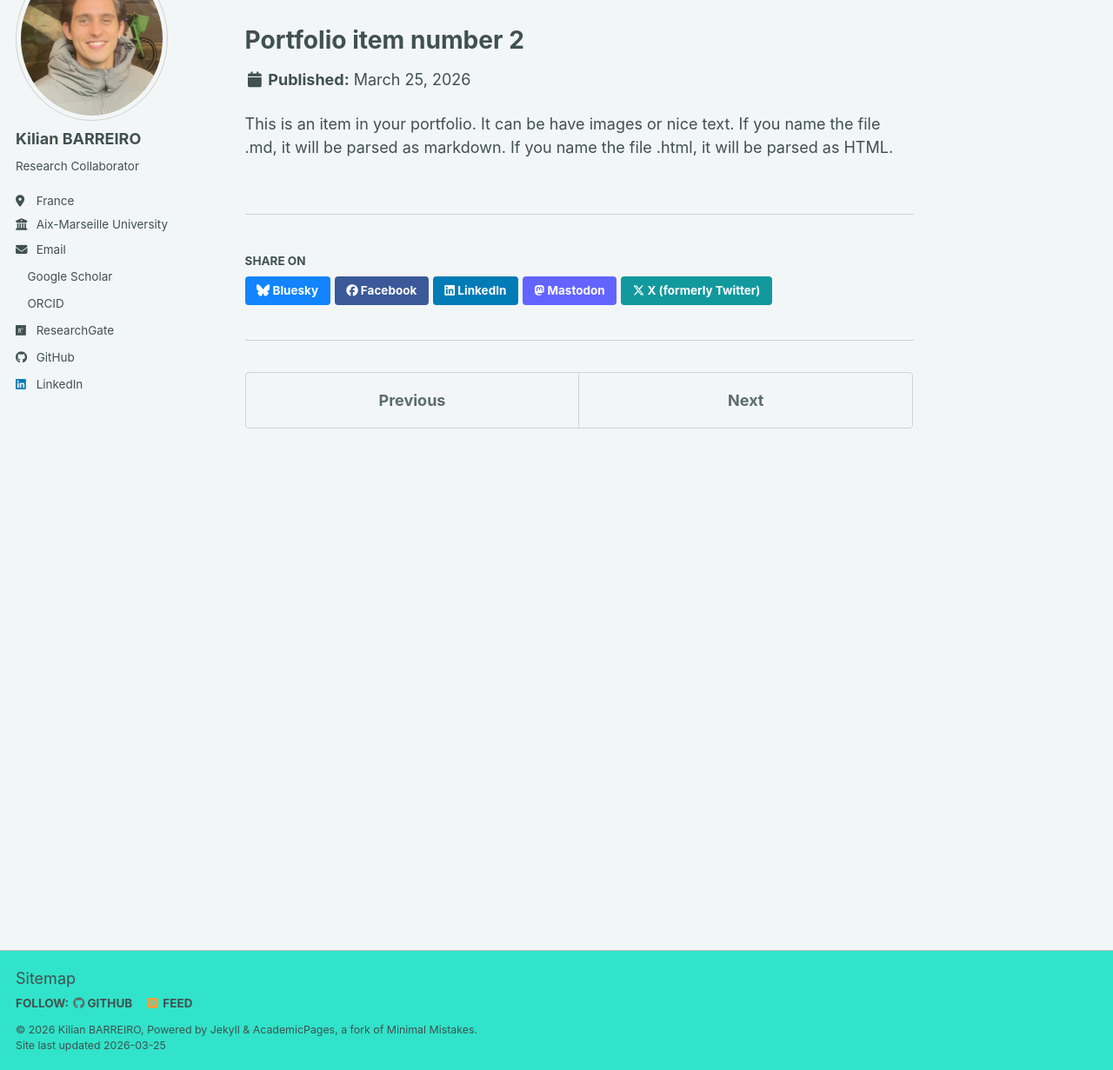
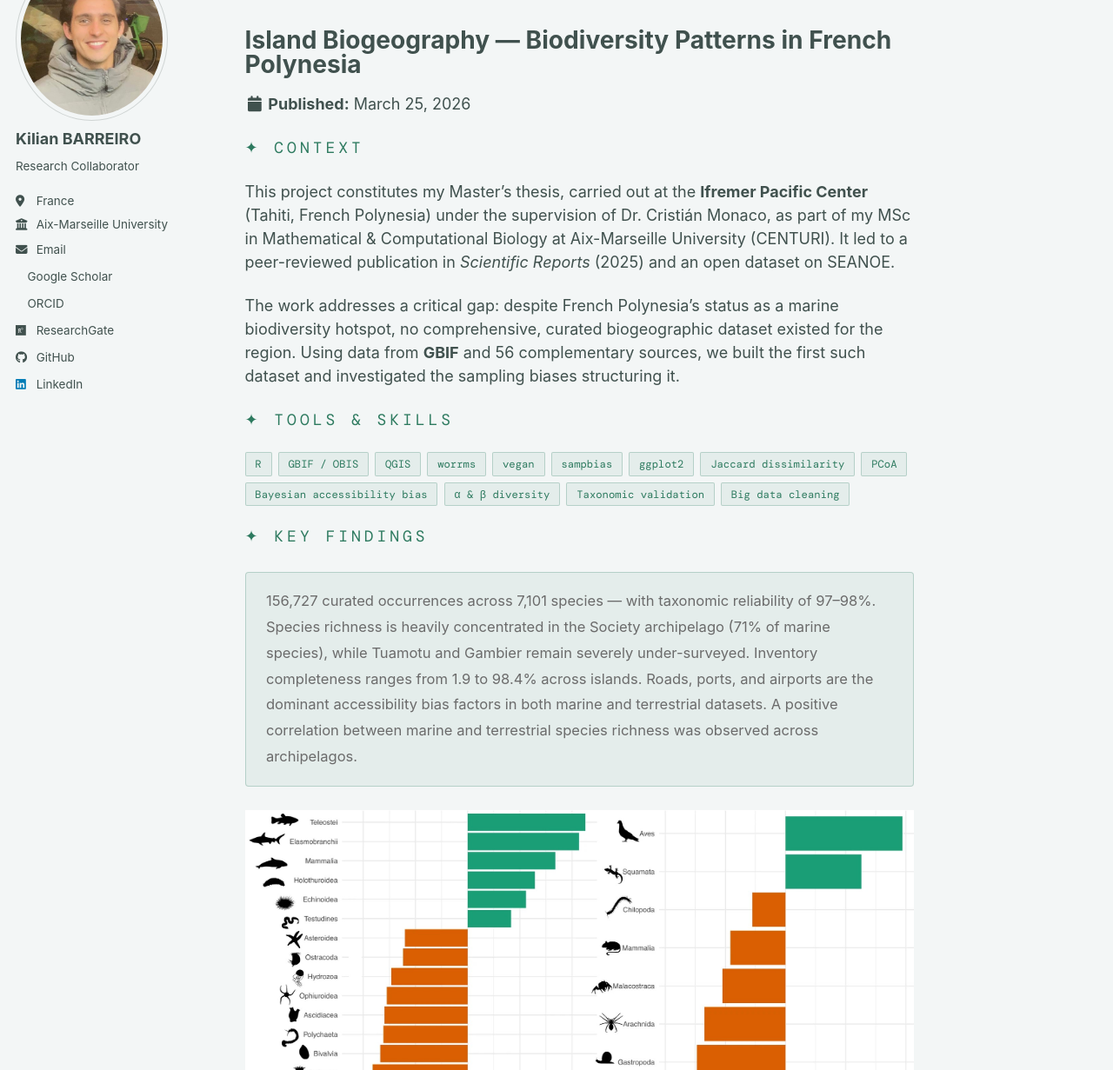
Before and after one commit to KilianBARREIRO/KilianBARREIRO.github.io, a Jekyll site: the page built from _portfolio/portfolio-2.md, in a window 1280 px wide and 1400 px high, cut to the strip 169-1400 px from the top of the window. Shown: the whole strip at 87% size. Built offline with Jekyll 4.4.1, drawn with Linux system fonts in a browser that asks for light colours; some web fonts are replaced; a script bundle is joined from its source files by our own code; library files that are not in the unit come from our copies; some of the changed text lies outside the part shown.

Commit message:
portfolio 2

```diff
--- /dev/null
+++ b/_portfolio/portfolio-2.md
@@ -0,0 +1,117 @@
+---
+title: "Island Biogeography — Biodiversity Patterns in French Polynesia"
+excerpt: "First curated biogeographic dataset for marine and terrestrial animal species across 119 islands and atolls of French Polynesia, with bias quantification and multi-scale biodiversity analyses.<br/><img src='/images/portfolio_m2internship_display.jpeg' width='500' height='300' style='display: block; clear: both; margin: 12px 0 12px 0;'>"
+collection: portfolio
+---
+
+<style>
+@import url('https://fonts.googleapis.com/css2?family=DM+Mono:wght@300;400&display=swap');
+
+:root {
+  --kb-accent:        #2d7a5f;
+  --kb-accent-bg:     rgba(45,122,95,0.07);
+  --kb-accent-border: rgba(45,122,95,0.25);
+  --kb-gold:          #a07840;
+  --kb-heading:       #1a1a1a;
+  --kb-muted:         #6b6b6b;
+}
+
+.kb-section-label {
+  font-family: 'DM Mono', monospace;
+  font-size: 0.66rem;
+  letter-spacing: 0.22em;
+  text-transform: uppercase;
+  color: var(--kb-accent);
+  margin-top: 2rem;
+  margin-bottom: 0.6rem;
+}
+
+.kb-tags {
+  display: flex;
+  flex-wrap: wrap;
+  gap: 0.4rem;
+  margin: 0.6rem 0 1.2rem;
+}
+
+.kb-tag {
+  font-family: 'DM Mono', monospace;
+  font-size: 0.68rem;
+  color: var(--kb-accent);
+  border: 1px solid var(--kb-accent-border);
+  background: var(--kb-accent-bg);
+  padding: 0.2rem 0.6rem;
+  border-radius: 2px;
+}
+
+.kb-highlight {
+  background: var(--kb-accent-bg);
+  border: 1px solid var(--kb-accent-border);
+  border-radius: 4px;
+  padding: 1rem 1.3rem;
+  margin: 1.5rem 0;
+  font-size: 0.92rem;
+  color: var(--kb-muted);
+  line-height: 1.8;
+}
+
+.kb-download {
+  display: inline-flex;
+  align-items: center;
+  gap: 0.5rem;
+  font-family: 'DM Mono', monospace;
+  font-size: 0.74rem;
+  letter-spacing: 0.08em;
+  color: var(--kb-accent);
+  border: 1px solid var(--kb-accent-border);
+  background: var(--kb-accent-bg);
+  padding: 0.4rem 0.9rem;
+  border-radius: 2px;
+  text-decoration: none;
+  margin-top: 1rem;
+  margin-right: 0.5rem;
+}
+</style>
+
+<p class="kb-section-label">✦ Context</p>
+
+This project constitutes my Master's thesis, carried out at the **Ifremer Pacific Center** (Tahiti, French Polynesia) under the supervision of Dr. Cristián Monaco, as part of my MSc in Mathematical & Computational Biology at Aix-Marseille University (CENTURI). It led to a peer-reviewed publication in *Scientific Reports* (2025) and an open dataset on SEANOE.
+
+The work addresses a critical gap: despite French Polynesia's status as a marine biodiversity hotspot, no comprehensive, curated biogeographic dataset existed for the region. Using data from **GBIF** and 56 complementary sources, we built the first such dataset and investigated the sampling biases structuring it.
+
+<p class="kb-section-label">✦ Tools & Skills</p>
+
+<div class="kb-tags">
+  <span class="kb-tag">R</span>
+  <span class="kb-tag">GBIF / OBIS</span>
+  <span class="kb-tag">QGIS</span>
+  <span class="kb-tag">worrms</span>
+  <span class="kb-tag">vegan</span>
+  <span class="kb-tag">sampbias</span>
+  <span class="kb-tag">ggplot2</span>
+  <span class="kb-tag">Jaccard dissimilarity</span>
+  <span class="kb-tag">PCoA</span>
+  <span class="kb-tag">Bayesian accessibility bias</span>
+  <span class="kb-tag">α & β diversity</span>
+  <span class="kb-tag">Taxonomic validation</span>
+  <span class="kb-tag">Big data cleaning</span>
+</div>
+
+<p class="kb-section-label">✦ Key Findings</p>
+
+<div class="kb-highlight">
+  156,727 curated occurrences across 7,101 species — with taxonomic reliability of 97–98%. Species richness is heavily concentrated in the Society archipelago (71% of marine species), while Tuamotu and Gambier remain severely under-surveyed. Inventory completeness ranges from 1.9 to 98.4% across islands. Roads, ports, and airports are the dominant accessibility bias factors in both marine and terrestrial datasets. A positive correlation between marine and terrestrial species richness was observed across archipelagos.
+</div>
+
+![Observed species richness across French Polynesia — marine (left) and terrestrial (right)](/images/portfolio_m2internship_display.jpeg)
+
+<p class="kb-section-label">✦ Outputs</p>
+
+<a class="kb-download" href="/files/Portfolio_Master_Thesis_Biogeography.pdf">
+  📄 Master thesis (PDF)
+</a>
+<a class="kb-download" href="https://doi.org/10.1038/s41598-025-06631-4">
+  📰 Scientific Reports (2025)
+</a>
+<a class="kb-download" href="https://doi.org/10.17882/99018">
+  🗃 Open dataset (SEANOE)
+</a>
```
Also changed, not shown: _portfolio/portfolio-1.md (+1 -1 lines), images/portfolio_m2internship_display.jpeg (added), 1 other file.
